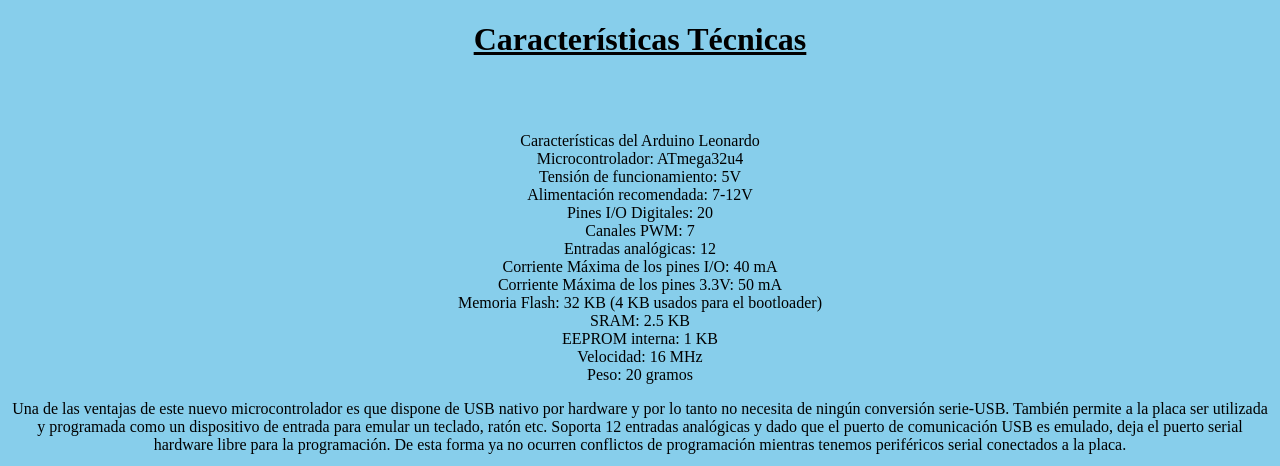
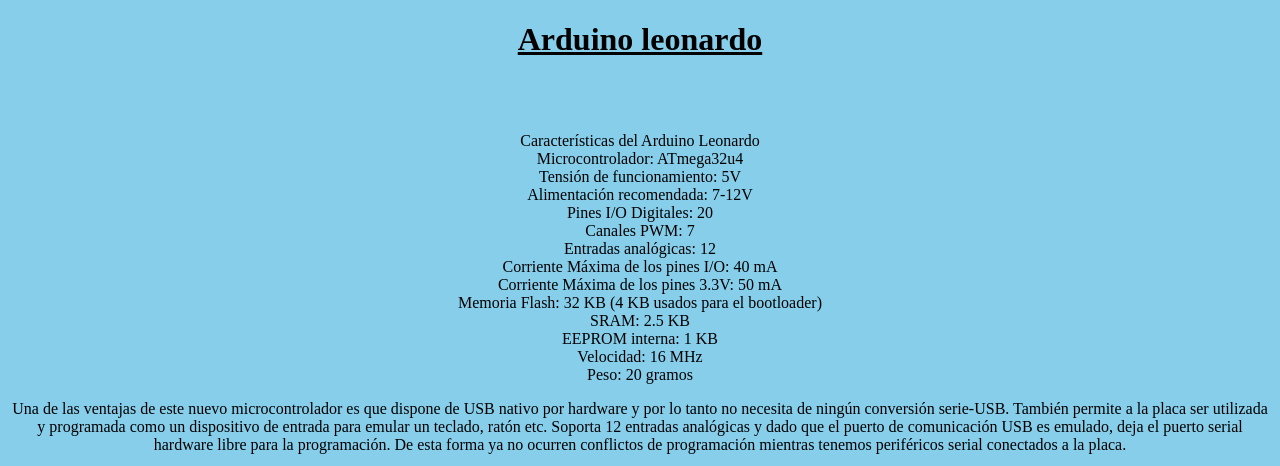
Before and after one commit to Alejandromora888/pagina-web-TP, a plain HTML site: page Arduinoleonardo.html in a window 1280 px wide. Shown: the top 466 px of the page. Drawn offline with Linux system fonts and the light colour scheme.

Commit message:
Update Arduinoleonardo.html

```diff
--- a/Arduinoleonardo.html
+++ b/Arduinoleonardo.html
@@ -2,7 +2,7 @@
 
 <body  bgcolor=skyblue>
 
-    <center>  <h1> <u>Caracter&iacute;sticas T&eacute;cnicas </u> </h1>
+    <center>  <h1> <u> Arduino leonardo </u> </h1>
 
     <br>
 
```
